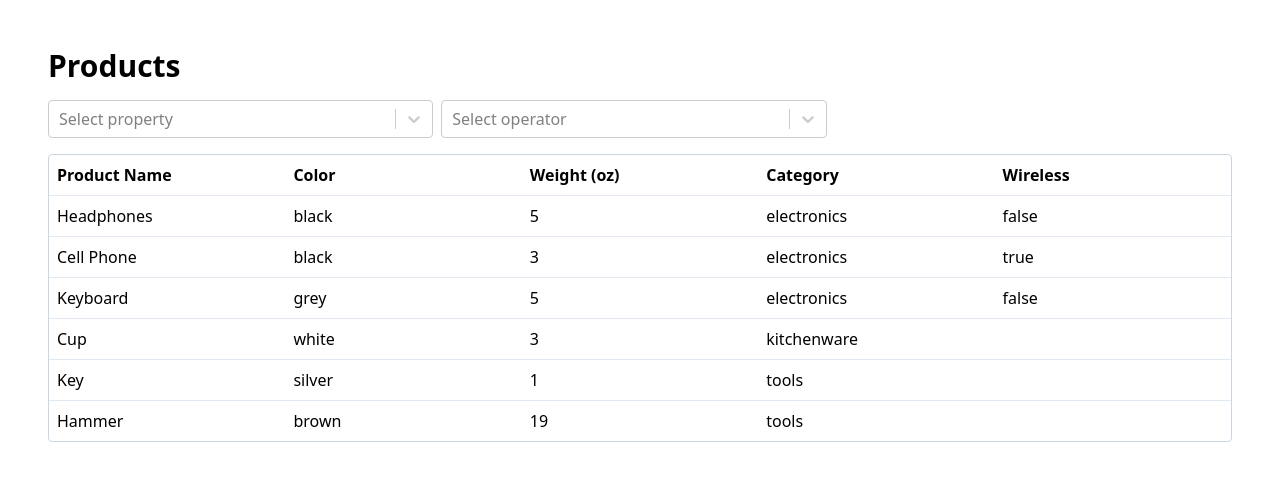
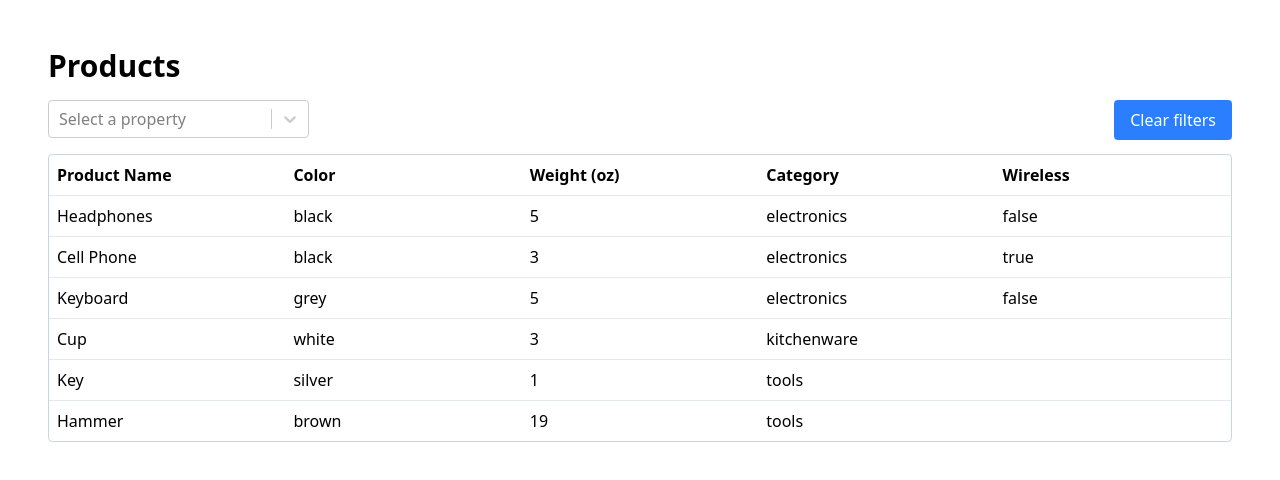
Before and after one commit to danwessels/condition-editor, a React (Vite) app: page / in a window 1280 px wide. Shown: the top 480 px of the page. Built offline with nearby package versions, Linux system fonts and the light colour scheme.

Commit message:
Add button to clear search + UI consistency improvements

```diff
--- /dev/null
+++ b/src/components/Button.tsx
@@ -0,0 +1,21 @@
+export default function CustomButton({
+  label,
+  onClick,
+  disabled = false,
+}: {
+  label: string;
+  onClick: () => void;
+  disabled?: boolean;
+}) {
+  return (
+    <button
+      onClick={onClick}
+      disabled={disabled}
+      className={`px-4 py-2 bg-blue-500 text-white rounded ${
+        disabled ? "opacity-50 cursor-not-allowed" : ""
+      }`}
+    >
+      {label}
+    </button>
+  );
+}
--- a/src/components/index.ts
+++ b/src/components/index.ts
@@ -1 +1,2 @@
 export { default as Select } from "./Select";
+export { default as Button } from "./Button";
--- a/src/features/Products/ProductFilters.tsx
+++ b/src/features/Products/ProductFilters.tsx
@@ -1,7 +1,7 @@
 import { useContext } from "react";
 import { type MultiValue, type SingleValue } from "react-select";
 
-import { Select } from "../../components";
+import { Select, Button } from "../../components";
 import { type SelectOptionType, type PropertyType } from "../../types";
 import { type OperatorOptionType } from "./reducer";
 import { ProductContext } from "./context";
@@ -11,6 +11,8 @@ const operatorsByPropertyType = {
   number: ["equals", "greater_than", "less_than", "any", "none", "in"],
   enumerated: ["equals", "any", "none", "in"],
 };
+
+const fieldContainerClass = "w-1/3 h-auto";
 
 function getOperatorOptions(selectedPropertyType?: PropertyType) {
   if (!selectedPropertyType) return [];
@@ -89,6 +91,10 @@ export default function ProductFilters() {
     });
   }
 
+  function clearFilters() {
+    dispatch({ type: "clear_all" });
+  }
+
   const getInputType = () => {
     if (selectedProperty?.type === "number") {
       return "number";
@@ -96,37 +102,46 @@ export default function ProductFilters() {
     return "text";
   };
 
-  const operatorsToHideInput = ["any", "none", undefined];
+  const operatorsToHideInput = ["any", "none", "in", undefined];
   const hideInput = operatorsToHideInput.includes(
     state.selectedOperator?.value,
   );
-  const inputClass = `w-full border border-slate-300 rounded-sm px-2 ${hideInput ? "opacity-0" : ""}`;
+
+  const inputClass = "w-full h-full border border-slate-300 rounded-sm px-2";
 
   return (
-    <div className="flex gap-2 mb-4">
+    <div className="flex flex-row justify-between w-full items-start">
+      <div className="flex gap-2 mb-4 min-w-[50rem]">
+        <div className={fieldContainerClass}>
           <Select
             options={propertyOptions}
-        placeholder="Select property"
+            placeholder="Select a property"
             onChange={onSelectProperty}
             key="property-select"
             value={state.selectedProperty}
           />
+        </div>
+        <div className={fieldContainerClass}>
+          {state.selectedProperty && (
             <Select
               options={operatorOptions}
-        placeholder="Select operator"
+              placeholder="Select an operator"
               onChange={onSelectOperator}
               key="operator-select"
               value={state.selectedOperator}
             />
-      {state.selectedOperator?.value !== "in" && (
+          )}
+        </div>
+        <div className={fieldContainerClass}>
+          {!hideInput && (
             <input
+              name="comparison-value"
               type={getInputType()}
               placeholder="Enter value"
               className={inputClass}
               onChange={onChangeInputValue}
               key="value-input"
               value={state.searchText}
-          disabled={hideInput}
             />
           )}
           {state.selectedOperator && state.selectedOperator?.value === "in" && (
@@ -134,7 +149,7 @@ export default function ProductFilters() {
               options={valueOptions}
               placeholder={
                 valueOptions?.length > 0
-              ? "Select value(s)"
+                  ? "Select one or more values"
                   : "Enter one or more values"
               }
               onChange={onSelectValue}
@@ -145,5 +160,8 @@ export default function ProductFilters() {
             />
           )}
         </div>
+      </div>
+      <Button onClick={clearFilters} label="Clear filters" />
+    </div>
   );
 }
--- a/src/features/Products/utils.ts
+++ b/src/features/Products/utils.ts
@@ -12,8 +12,8 @@ export const checkMatchesOperatorCondition = (
 
   switch (operator) {
     case "equals":
-      if (productValue === null || comparisonValue === "") return true;
-      return productValue == comparisonValue;
+      if (comparisonValue === "") return true;
+      return productValue === comparisonValue;
     case "greater_than":
       return productValue > comparisonValue;
     case "less_than":
@@ -23,6 +23,7 @@ export const checkMatchesOperatorCondition = (
     case "none":
       return productValue === null || productValue === undefined;
     case "in":
+      if (comparisonValue.length === 0) return true;
       return comparisonValue.includes(productValue);
     case "contains":
       return (
@@ -62,7 +63,7 @@ function buildOperatorParams(
 
     if (operator === "contains" || operator === "equals") {
       return {
-        operator: "contains",
+        operator: operator as "contains" | "equals",
         productValue: parsedProductValue as string,
         comparisonValue: comparisonValue as string,
       };
```
Lines whose indentation alone changed are shown as unchanged.
